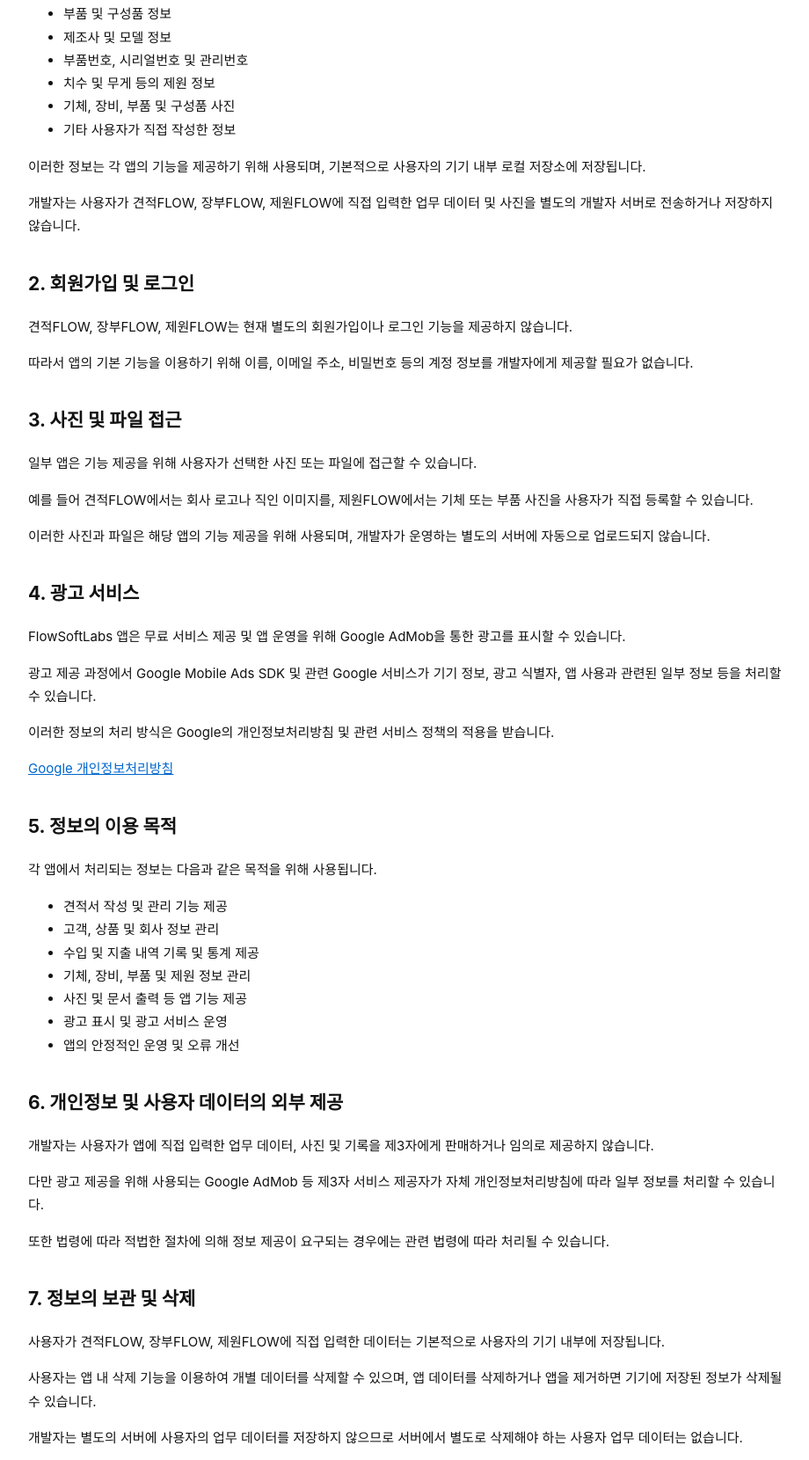
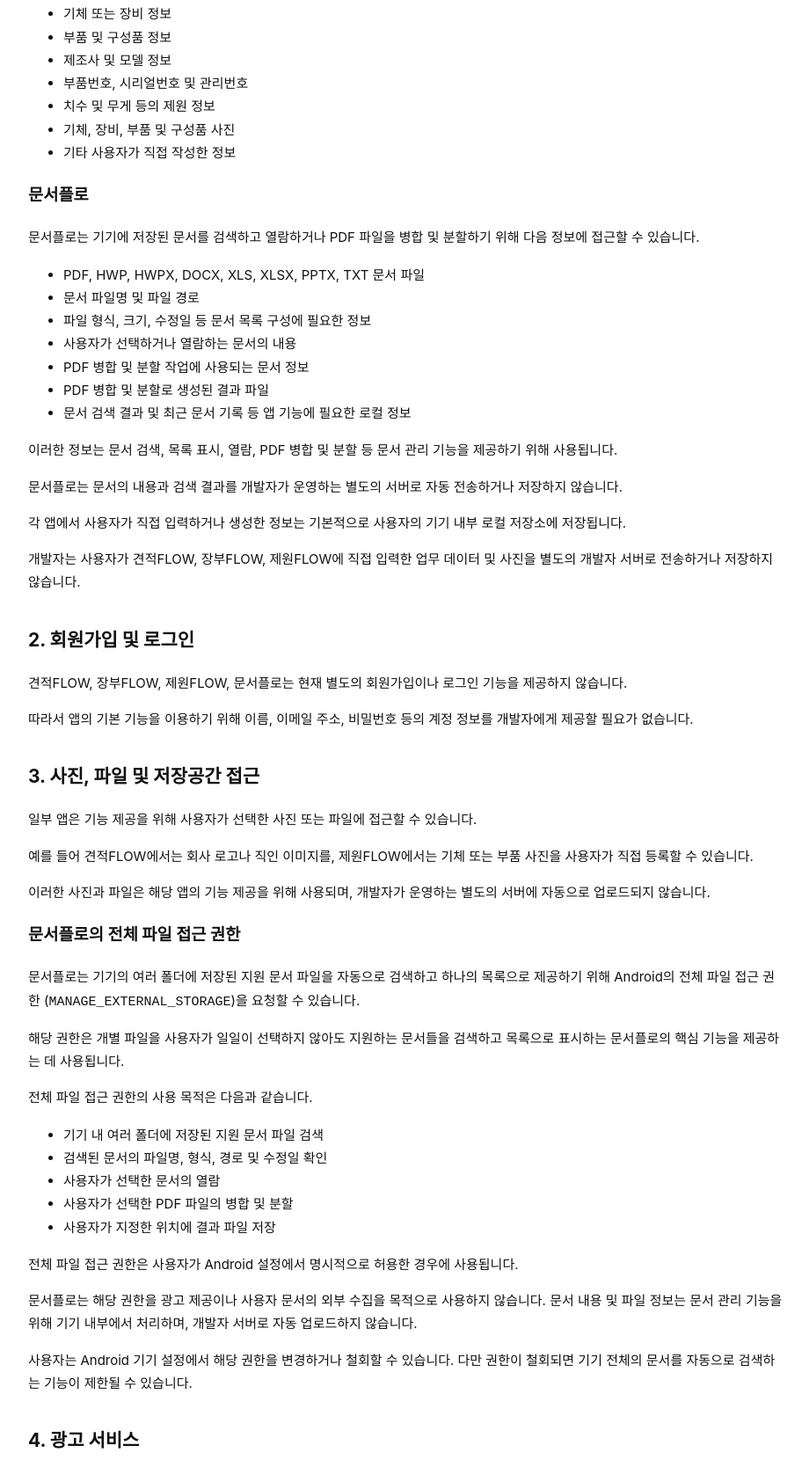
Before and after one commit to rlarudfo87/flowsoftlabs-privacy, a plain HTML site: page index.html in a window 1280 px wide. Shown: the part 970-2630 px from the top of the page at 88% size, without its empty margins (178-1098 px from the left). Drawn offline with Linux system fonts and the light colour scheme.

Commit message:
FSL 개인정보정책 (견적, 장부, 제원, 문서)
Updated privacy policy to include '문서플로' app and additional details regarding document access and user data handling.

```diff
--- a/index.html
+++ b/index.html
@@ -1,3 +1,4 @@
+
 <!DOCTYPE html>
 <html lang="ko">
 <head>
@@ -45,7 +46,7 @@
   <h1>FlowSoftLabs 개인정보처리방침</h1>
 
   <p class="muted">
-    적용 앱: 견적FLOW · 장부FLOW · 제원FLOW
+    적용 앱: 견적FLOW · 장부FLOW · 제원FLOW · 문서플로
   </p>
 
   <p>
@@ -56,14 +57,15 @@
 
   <p>
     본 개인정보처리방침은 개발자가 제공하는
-    견적FLOW, 장부FLOW, 제원FLOW 앱에서 처리되는 정보와
+    견적FLOW, 장부FLOW, 제원FLOW, 문서플로 앱에서 처리되는 정보와
     제3자 서비스 이용에 관한 내용을 설명합니다.
   </p>
 
-  <h2>1. 사용자가 직접 입력하는 정보</h2>
+  <h2>1. 사용자가 직접 입력하는 정보 및 기기 문서 정보</h2>
 
   <p>
-    각 앱에서는 해당 기능을 제공하기 위해 사용자가 정보를 직접 입력할 수 있습니다.
+    각 앱에서는 해당 기능을 제공하기 위해 사용자가 정보를 직접 입력하거나,
+    앱 기능에 필요한 기기 내 파일 및 문서 정보에 접근할 수 있습니다.
   </p>
 
   <h3>견적FLOW</h3>
@@ -101,8 +103,35 @@
     <li>기타 사용자가 직접 작성한 정보</li>
   </ul>
 
+  <h3>문서플로</h3>
+
   <p>
-    이러한 정보는 각 앱의 기능을 제공하기 위해 사용되며,
+    문서플로는 기기에 저장된 문서를 검색하고 열람하거나
+    PDF 파일을 병합 및 분할하기 위해 다음 정보에 접근할 수 있습니다.
+  </p>
+
+  <ul>
+    <li>PDF, HWP, HWPX, DOCX, XLS, XLSX, PPTX, TXT 문서 파일</li>
+    <li>문서 파일명 및 파일 경로</li>
+    <li>파일 형식, 크기, 수정일 등 문서 목록 구성에 필요한 정보</li>
+    <li>사용자가 선택하거나 열람하는 문서의 내용</li>
+    <li>PDF 병합 및 분할 작업에 사용되는 문서 정보</li>
+    <li>PDF 병합 및 분할로 생성된 결과 파일</li>
+    <li>문서 검색 결과 및 최근 문서 기록 등 앱 기능에 필요한 로컬 정보</li>
+  </ul>
+
+  <p>
+    이러한 정보는 문서 검색, 목록 표시, 열람,
+    PDF 병합 및 분할 등 문서 관리 기능을 제공하기 위해 사용됩니다.
+  </p>
+
+  <p>
+    문서플로는 문서의 내용과 검색 결과를
+    개발자가 운영하는 별도의 서버로 자동 전송하거나 저장하지 않습니다.
+  </p>
+
+  <p>
+    각 앱에서 사용자가 직접 입력하거나 생성한 정보는
     기본적으로 사용자의 기기 내부 로컬 저장소에 저장됩니다.
   </p>
 
@@ -114,7 +143,7 @@
   <h2>2. 회원가입 및 로그인</h2>
 
   <p>
-    견적FLOW, 장부FLOW, 제원FLOW는 현재
+    견적FLOW, 장부FLOW, 제원FLOW, 문서플로는 현재
     별도의 회원가입이나 로그인 기능을 제공하지 않습니다.
   </p>
 
@@ -124,7 +153,7 @@
     개발자에게 제공할 필요가 없습니다.
   </p>
 
-  <h2>3. 사진 및 파일 접근</h2>
+  <h2>3. 사진, 파일 및 저장공간 접근</h2>
 
   <p>
     일부 앱은 기능 제공을 위해 사용자가 선택한 사진 또는 파일에 접근할 수 있습니다.
@@ -138,6 +167,50 @@
   <p>
     이러한 사진과 파일은 해당 앱의 기능 제공을 위해 사용되며,
     개발자가 운영하는 별도의 서버에 자동으로 업로드되지 않습니다.
+  </p>
+
+  <h3>문서플로의 전체 파일 접근 권한</h3>
+
+  <p>
+    문서플로는 기기의 여러 폴더에 저장된 지원 문서 파일을
+    자동으로 검색하고 하나의 목록으로 제공하기 위해
+    Android의 전체 파일 접근 권한
+    (<code>MANAGE_EXTERNAL_STORAGE</code>)을 요청할 수 있습니다.
+  </p>
+
+  <p>
+    해당 권한은 개별 파일을 사용자가 일일이 선택하지 않아도
+    지원하는 문서들을 검색하고 목록으로 표시하는
+    문서플로의 핵심 기능을 제공하는 데 사용됩니다.
+  </p>
+
+  <p>전체 파일 접근 권한의 사용 목적은 다음과 같습니다.</p>
+
+  <ul>
+    <li>기기 내 여러 폴더에 저장된 지원 문서 파일 검색</li>
+    <li>검색된 문서의 파일명, 형식, 경로 및 수정일 확인</li>
+    <li>사용자가 선택한 문서의 열람</li>
+    <li>사용자가 선택한 PDF 파일의 병합 및 분할</li>
+    <li>사용자가 지정한 위치에 결과 파일 저장</li>
+  </ul>
+
+  <p>
+    전체 파일 접근 권한은 사용자가 Android 설정에서
+    명시적으로 허용한 경우에 사용됩니다.
+  </p>
+
+  <p>
+    문서플로는 해당 권한을 광고 제공이나
+    사용자 문서의 외부 수집을 목적으로 사용하지 않습니다.
+    문서 내용 및 파일 정보는 문서 관리 기능을 위해
+    기기 내부에서 처리하며, 개발자 서버로 자동 업로드하지 않습니다.
+  </p>
+
+  <p>
+    사용자는 Android 기기 설정에서 해당 권한을
+    변경하거나 철회할 수 있습니다.
+    다만 권한이 철회되면 기기 전체의 문서를
+    자동으로 검색하는 기능이 제한될 수 있습니다.
   </p>
 
   <h2>4. 광고 서비스</h2>
@@ -178,6 +251,9 @@
     <li>수입 및 지출 내역 기록 및 통계 제공</li>
     <li>기체, 장비, 부품 및 제원 정보 관리</li>
     <li>사진 및 문서 출력 등 앱 기능 제공</li>
+    <li>기기에 저장된 문서 검색 및 목록 표시</li>
+    <li>PDF, HWP, Word, Excel, PowerPoint, TXT 문서 열람</li>
+    <li>PDF 문서 병합, 분할 및 결과 파일 저장</li>
     <li>광고 표시 및 광고 서비스 운영</li>
     <li>앱의 안정적인 운영 및 오류 개선</li>
   </ul>
@@ -187,6 +263,12 @@
   <p>
     개발자는 사용자가 앱에 직접 입력한 업무 데이터,
     사진 및 기록을 제3자에게 판매하거나 임의로 제공하지 않습니다.
+  </p>
+
+  <p>
+    문서플로가 접근하는 문서의 내용 및 파일 정보도
+    개발자가 운영하는 서버로 자동 전송하지 않으며,
+    광고 제공 목적으로 제3자에게 전달하지 않습니다.
   </p>
 
   <p>
@@ -208,14 +290,33 @@
   </p>
 
   <p>
-    사용자는 앱 내 삭제 기능을 이용하여 개별 데이터를 삭제할 수 있으며,
-    앱 데이터를 삭제하거나 앱을 제거하면
-    기기에 저장된 정보가 삭제될 수 있습니다.
+    문서플로는 기기의 문서 검색 결과 및 문서 관리에 필요한
+    일부 정보를 기기 내부에 저장할 수 있습니다.
   </p>
 
   <p>
-    개발자는 별도의 서버에 사용자의 업무 데이터를 저장하지 않으므로
-    서버에서 별도로 삭제해야 하는 사용자 업무 데이터는 없습니다.
+    사용자는 앱 내 삭제 기능을 이용하여 개별 데이터를 삭제할 수 있으며,
+    앱 데이터를 삭제하거나 앱을 제거하면
+    앱 내부에 저장된 정보가 삭제될 수 있습니다.
+  </p>
+
+  <p>
+    문서플로가 검색하거나 열람한 원본 문서는
+    사용자의 기기에 저장된 기존 파일입니다.
+    문서 검색이나 열람만으로 원본 파일이 삭제되지는 않습니다.
+  </p>
+
+  <p>
+    PDF 병합 및 분할 기능으로 생성하여 사용자가
+    별도의 위치에 저장한 결과 파일도
+    앱 제거 후 기기에 남아 있을 수 있습니다.
+  </p>
+
+  <p>
+    개발자는 별도의 서버에 사용자의 업무 데이터나
+    문서 원본을 저장하지 않으므로
+    서버에서 별도로 삭제해야 하는 사용자 업무 데이터 또는
+    문서 파일은 없습니다.
   </p>
 
   <p>
@@ -241,7 +342,8 @@
   <h2>9. 아동의 개인정보</h2>
 
   <p>
-    견적FLOW, 장부FLOW, 제원FLOW는 일반적인 업무 및 정보 관리 목적으로 제공되는 앱이며,
+    견적FLOW, 장부FLOW, 제원FLOW, 문서플로는
+    일반적인 업무 및 정보 관리 목적으로 제공되는 앱이며,
     아동의 개인정보를 의도적으로 수집하기 위한 서비스를 제공하지 않습니다.
   </p>
 
@@ -253,7 +355,8 @@
   </p>
 
   <p>
-    대부분의 사용자 데이터는 사용자의 기기 내부에 저장되므로,
+    대부분의 사용자 데이터와 문서 파일은
+    사용자의 기기 내부에 저장되거나 처리되므로,
     기기 분실, 비밀번호 노출 및 제3자의 무단 접근을 방지하기 위해
     사용자의 적절한 기기 보안 관리가 필요합니다.
   </p>
@@ -286,7 +389,8 @@
   <h2>13. 시행일</h2>
 
   <p>
-    본 개인정보처리방침은 2026년 8월 26일부터 시행됩니다.
+    본 개인정보처리방침은 2026년 8월 26일부터 시행되었으며,
+    문서플로 관련 내용은 2026년 10월 25일에 추가되었습니다.
   </p>
 </body>
 </html>
```
